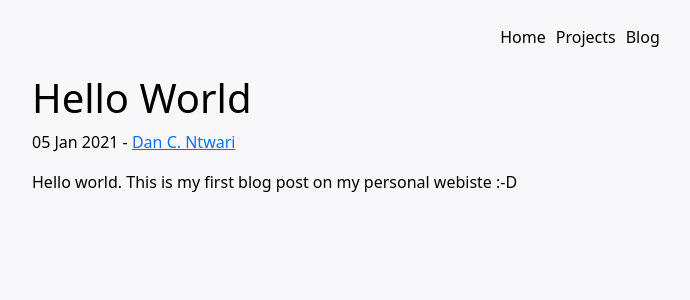
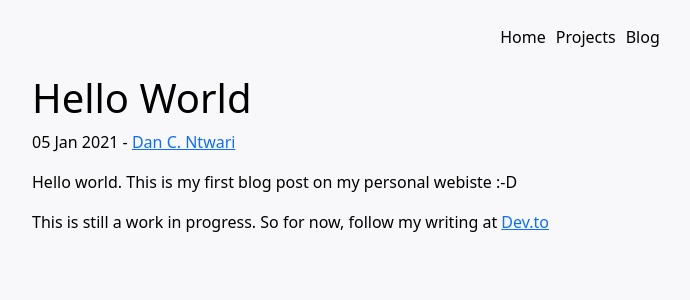
Before and after one commit to otherdcn/otherdcn.github.io, a Jekyll site: the page built from _posts/2021-01-05-hello-world.md, in a window 1280 px wide. Shown: the top 300 px of the page, without its empty margins (50-740 px from the left). Built offline with Jekyll 4.4.1, drawn with Linux system fonts in a browser that asks for light colours.

Commit message:
Edit post _posts/2021-01-05-hello-world.md

```diff
--- a/_posts/2021-01-05-hello-world.md
+++ b/_posts/2021-01-05-hello-world.md
@@ -2,3 +2,5 @@
 author: dan
 ---
 Hello world. This is my first blog post on my personal webiste :-D
+
+This is still a work in progress. So for now, follow my writing at [Dev.to](https://dev.to/other_dcn)
```
